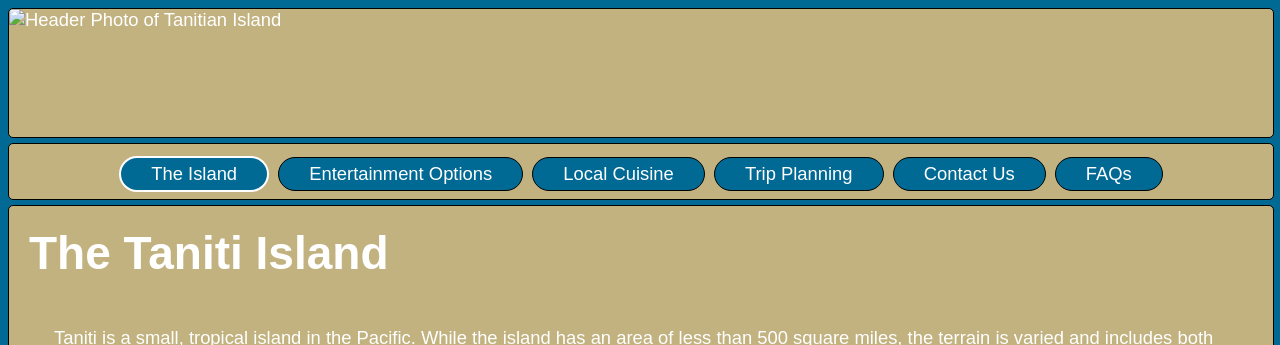
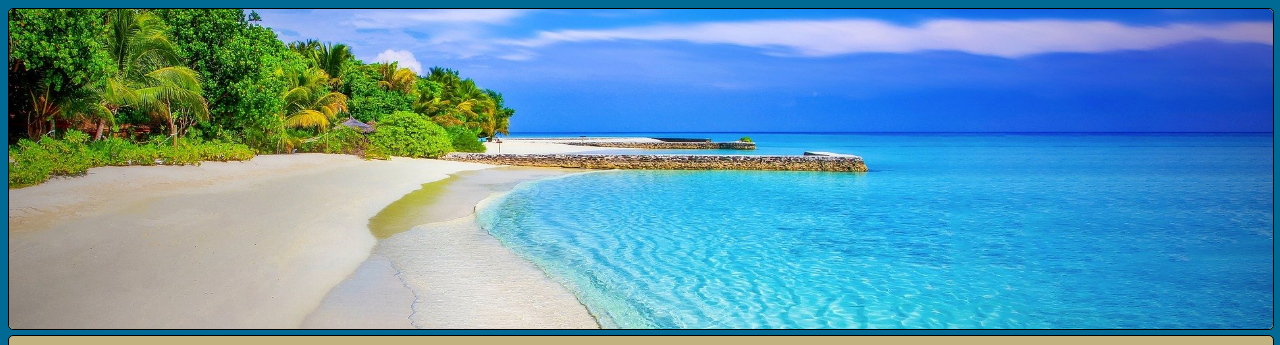
Before and after one commit to nkorn63/Taniti, a plain HTML site: page index.html in a window 1280 px wide. Shown: the top 345 px of the page. Drawn offline with Linux system fonts and the light colour scheme.

Commit message:
Update index.html

```diff
--- a/index.html
+++ b/index.html
@@ -11,7 +11,7 @@
 </head>
 <body>
     <header>
-        <img src="images/beach1.jpg" alt="Header Photo of Tanitian Island" id="headerImage" />
+        <img src="beach1.jpg" alt="Header Photo of Tanitian Island" id="headerImage" />
     </header>
     <section class="navMenu">
         <nav>
```
